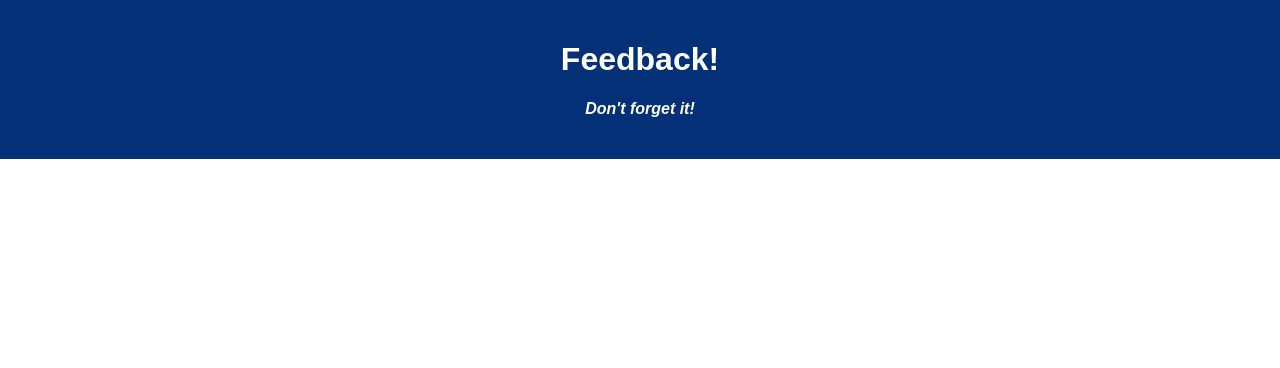
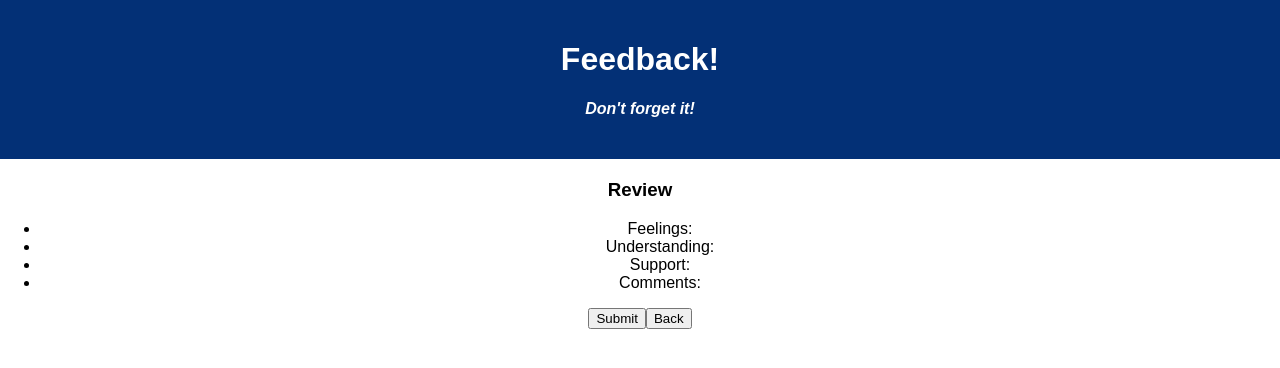
Before and after one commit to jdh2021/redux-feedback-app, a React (Create React App) app: page /#/review in a window 1280 px wide. Shown: the top 368 px of the page. Built offline with nearby package versions, Linux system fonts and the light colour scheme.

Commit message:
created components for feeling, understanding, support, comments, review, success. added routes and functioning next, back buttons. imported createStore and provider. created storeInstance and initial reducer.

```diff
--- a/src/components/App/App.jsx
+++ b/src/components/App/App.jsx
@@ -1,6 +1,14 @@
 import React from 'react';
 import axios from 'axios';
 import './App.css';
+import { HashRouter as Router, Route, Link } from 'react-router-dom';
+import Feeling from '../Feeling/Feeling';
+import Understanding from '../Understanding/Understanding';
+import Support from '../Support/Support';
+import Comments from '../Comments/Comments';
+import Review from '../Review/Review';
+import Success from '../Success/Success';
+
 
 function App() {
 
@@ -10,6 +18,26 @@ function App() {
         <h1 className='App-title'>Feedback!</h1>
         <h4>Don't forget it!</h4>
       </header>
+      <Router>
+            <Route exact path ="/">
+                <Feeling />
+            </Route>
+            <Route exact path ="/understanding">
+                <Understanding />
+            </Route>
+            <Route exact path ="/support">
+                <Support />
+            </Route>
+            <Route exact path ="/comments">
+                <Comments />
+            </Route>
+            <Route exact path ="/review">
+                <Review />
+            </Route>
+            <Route exact path ="/success">
+                <Success />
+            </Route>
+        </Router>
     </div>
   );
 }
--- /dev/null
+++ b/src/components/Comments/Comments.jsx
@@ -0,0 +1,23 @@
+import { useState } from 'react';
+import { useHistory } from 'react-router-dom';
+import { useDispatch } from 'react-redux';
+import { useSelector } from 'react-redux';
+
+const Comments = () => {
+    // use history to navigate between pages
+    const history = useHistory();
+
+    const goForward = () => {
+        history.push('/review');
+    }
+
+    return (<div>
+                <h3>Any comments you want to leave?</h3>
+                <textarea>
+                </textarea>
+                <button onClick={goForward}>Next</button>
+                <button onClick={history.goBack}>Back</button>
+            </div>)
+}
+
+export default Comments;
--- /dev/null
+++ b/src/components/Feeling/Feeling.jsx
@@ -0,0 +1,24 @@
+import { useState } from 'react';
+import { useHistory } from 'react-router-dom';
+import { useDispatch } from 'react-redux';
+import { useSelector } from 'react-redux';
+
+const Feeling = () => {
+    // use history to navigate between pages
+    const history = useHistory();
+
+    const goForward = () => {
+        history.push('/understanding');
+    }
+
+    return (<div>
+            <h3>How are you feeling today?</h3>
+                <input
+                    type="number"
+                    min="1"
+                    max="5" />
+            <button onClick={goForward}>Next</button>
+            </div>)
+}
+
+export default Feeling;
--- /dev/null
+++ b/src/components/Review/Review.jsx
@@ -0,0 +1,27 @@
+import { useState } from 'react';
+import { useHistory } from 'react-router-dom';
+import { useDispatch } from 'react-redux';
+import { useSelector } from 'react-redux';
+
+const Review = () => {
+    // use history to navigate between pages
+    const history = useHistory();
+
+    const goForward = () => {
+        history.push('/success');
+    }
+
+    return (<div>
+        <h3>Review</h3>
+            <ul>
+                <li>Feelings: </li>
+                <li>Understanding: </li>
+                <li>Support: </li>
+                <li>Comments:</li>
+            </ul>
+        <button onClick={goForward}>Submit</button>
+        <button onClick={history.goBack}>Back</button>
+    </div>)
+}
+
+export default Review;
--- /dev/null
+++ b/src/components/Success/Success.jsx
@@ -0,0 +1,20 @@
+import { useState } from 'react';
+import { useHistory } from 'react-router-dom';
+import { useDispatch } from 'react-redux';
+import { useSelector } from 'react-redux';
+
+const Success = () => {
+    // use history to navigate between pages
+    const history = useHistory();
+
+    const goHome = () => {
+        history.push('/');
+    }
+
+    return (<div>
+            <h3>Success</h3>
+            <button onClick={goHome}>Leave more feedback</button>
+        </div>)
+}
+
+    export default Success;
--- /dev/null
+++ b/src/components/Support/Support.jsx
@@ -0,0 +1,25 @@
+import { useState } from 'react';
+import { useHistory } from 'react-router-dom';
+import { useDispatch } from 'react-redux';
+import { useSelector } from 'react-redux';
+
+const Support = () => {
+    // use history to navigate between pages
+    const history = useHistory();
+
+    const goForward = () => {
+        history.push('/comments');
+    }
+
+    return (<div>
+            <h3>How well are you being supported?</h3>
+                <input
+                    type="number"
+                    min="1"
+                    max="5" />
+                <button onClick={goForward}>Next</button>
+                <button onClick={history.goBack}>Back</button>
+            </div>)
+}
+
+export default Support;
--- /dev/null
+++ b/src/components/Understanding/Understanding.jsx
@@ -0,0 +1,25 @@
+import { useState } from 'react';
+import { useHistory } from 'react-router-dom';
+import { useDispatch } from 'react-redux';
+import { useSelector } from 'react-redux';
+
+const Understanding = () => {
+    // use history to navigate between pages
+    const history = useHistory();
+
+    const goForward = () => {
+        history.push('/support');
+    }
+
+    return (<div>
+            <h3>How well are you understanding the content?</h3>
+                <input
+                    type="number"
+                    min="1"
+                    max="5" />
+                <button onClick={goForward}>Next</button>
+                <button onClick={history.goBack}>Back</button>
+            </div>)
+}
+
+export default Understanding;
--- a/src/index.js
+++ b/src/index.js
@@ -2,7 +2,26 @@ import React from 'react';
 import ReactDOM from 'react-dom';
 import './index.css';
 import App from './components/App/App';
+import { createStore, combineReducers } from 'redux';
+import { Provider } from 'react-redux';
 import registerServiceWorker from './registerServiceWorker';
 
-ReactDOM.render(<App />, document.getElementById('root'));
+// reducer receives action reported by dispatch
+const feelingReducer = ( state = 0, action ) => {
+    return state;
+}
+
+// store to keep track of reducers
+const storeInstance = createStore(
+    combineReducers({
+    feelingReducer
+    })
+);
+
+ReactDOM.render(
+    <Provider store={storeInstance}>
+        <App />
+    </Provider>,
+    document.getElementById('root')
+);
 registerServiceWorker();
```
